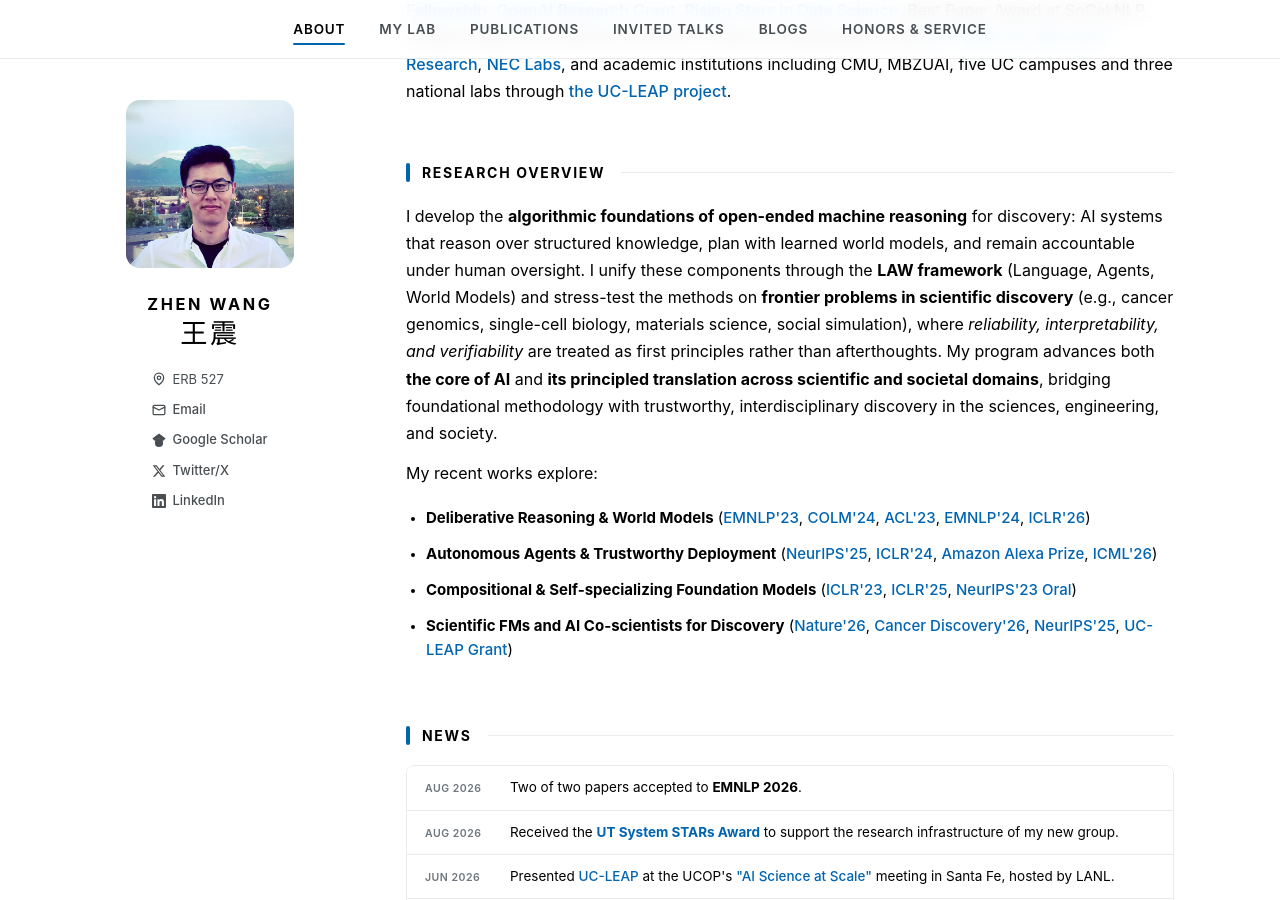
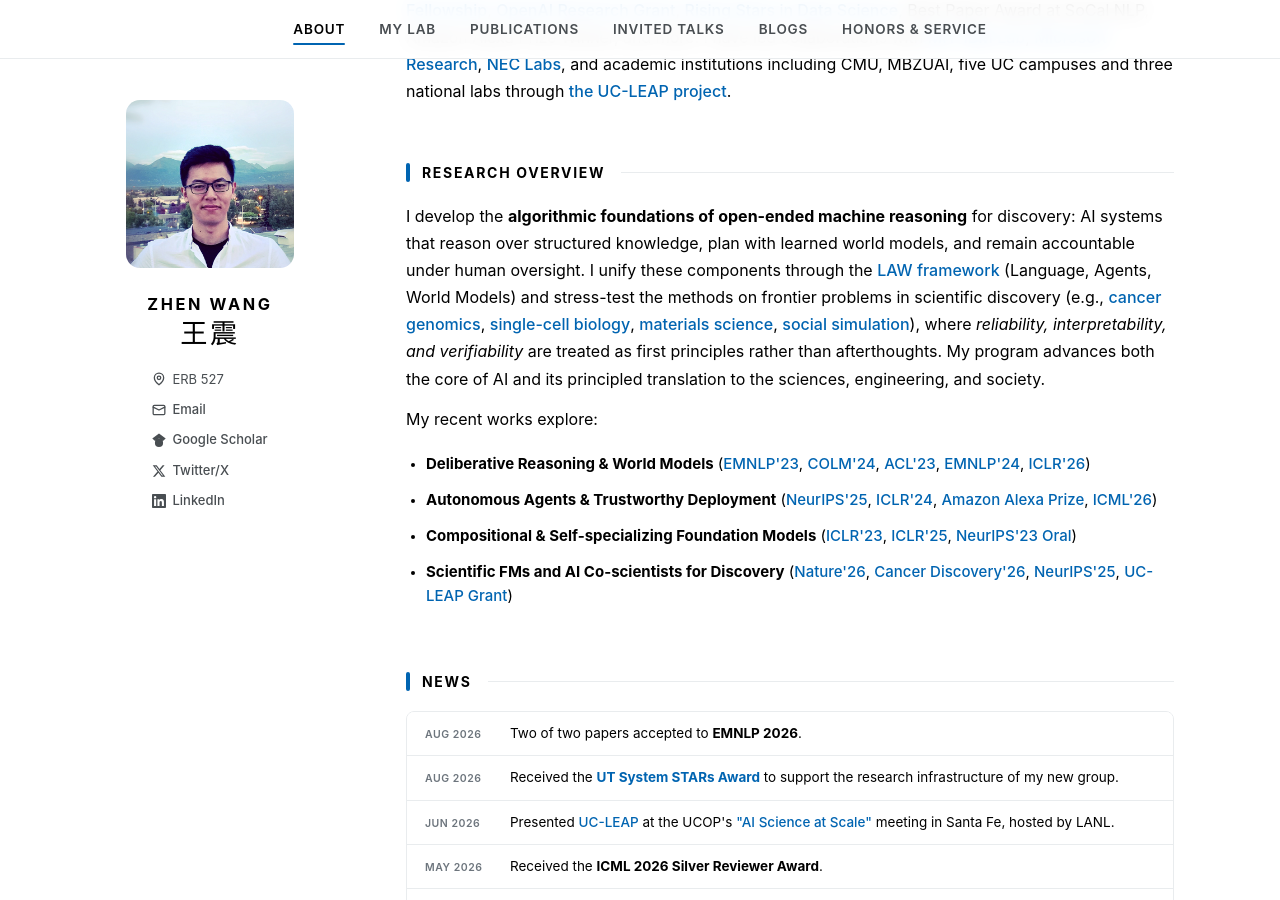
Before and after one commit to zhenwang9102/zhenwang9102.github.io, a Jekyll site: the page built from _posts/2019-06-02-venue.markdown, in a window 1280 px wide and 900 px high, scrolled down 359 px. Built offline with Jekyll 4.4.1, drawn with Linux system fonts in a browser that asks for light colours; some web fonts are replaced.

Commit message:
update pages

```diff
--- a/_layouts/default.html
+++ b/_layouts/default.html
@@ -281,7 +281,7 @@
         </p>
         -->
         <p>
-          I develop the <strong>algorithmic foundations of open-ended machine reasoning</strong> for discovery: AI systems that reason over structured knowledge, plan with learned world models, and remain accountable under human oversight. I unify these components through the <strong>LAW framework</strong> (Language, Agents, World Models) and stress-test the methods on <strong>frontier problems in scientific discovery</strong> (e.g., cancer genomics, single-cell biology, materials science, social simulation), where <em>reliability, interpretability, and verifiability</em> are treated as first principles rather than afterthoughts. My program advances both <strong>the core of AI</strong> and <strong>its principled translation across scientific and societal domains</strong>, bridging foundational methodology with trustworthy, interdisciplinary discovery in the sciences, engineering, and society.
+          I develop the <strong>algorithmic foundations of open-ended machine reasoning</strong> for discovery: AI systems that reason over structured knowledge, plan with learned world models, and remain accountable under human oversight. I unify these components through the <a href="https://sites.google.com/view/law-2025">LAW framework</a> (Language, Agents, World Models) and stress-test the methods on frontier problems in scientific discovery (e.g., <a href="https://aacrjournals.org/cancerdiscovery/article/doi/10.1158/2159-8290.CD-25-1735/785289/A-foundation-model-of-cancer-genotype-enables">cancer genomics</a>, <a href="https://arxiv.org/abs/2602.11609">single-cell biology</a>, <a href="https://arxiv.org/abs/2603.03372">materials science</a>, <a href="https://arxiv.org/abs/2511.07338">social simulation</a>), where <em>reliability, interpretability, and verifiability</em> are treated as first principles rather than afterthoughts. My program advances both the core of AI and its principled translation to the sciences, engineering, and society.
         </p>
         <p>
           My recent works explore:
```
